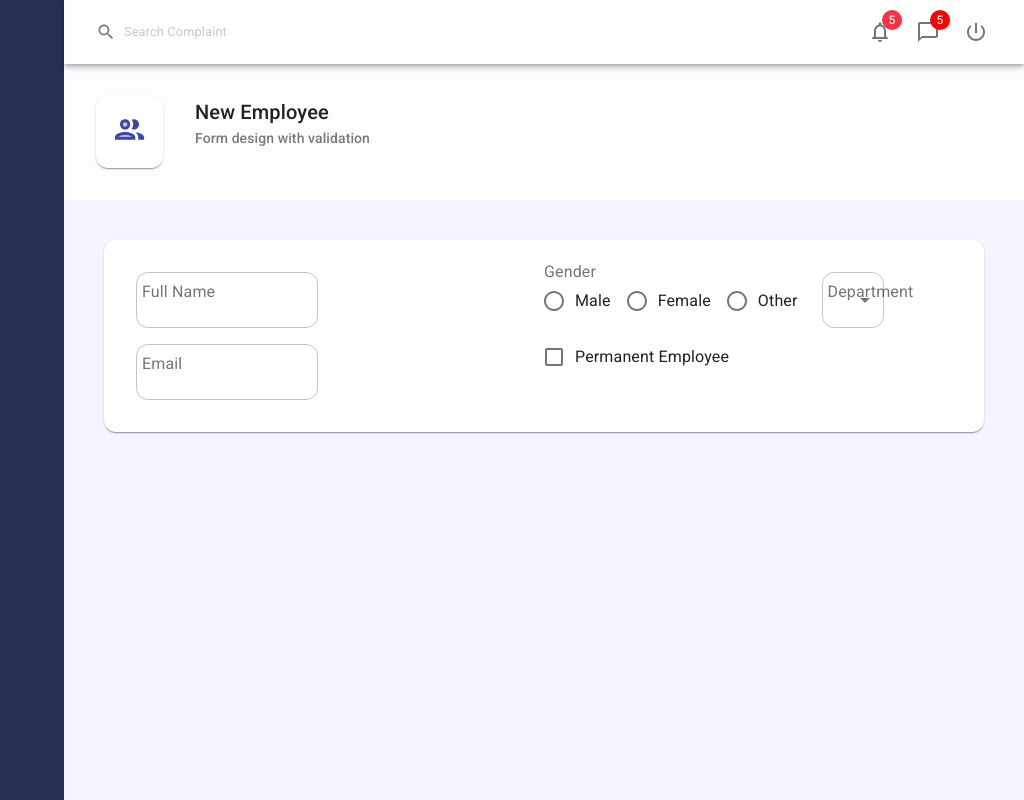
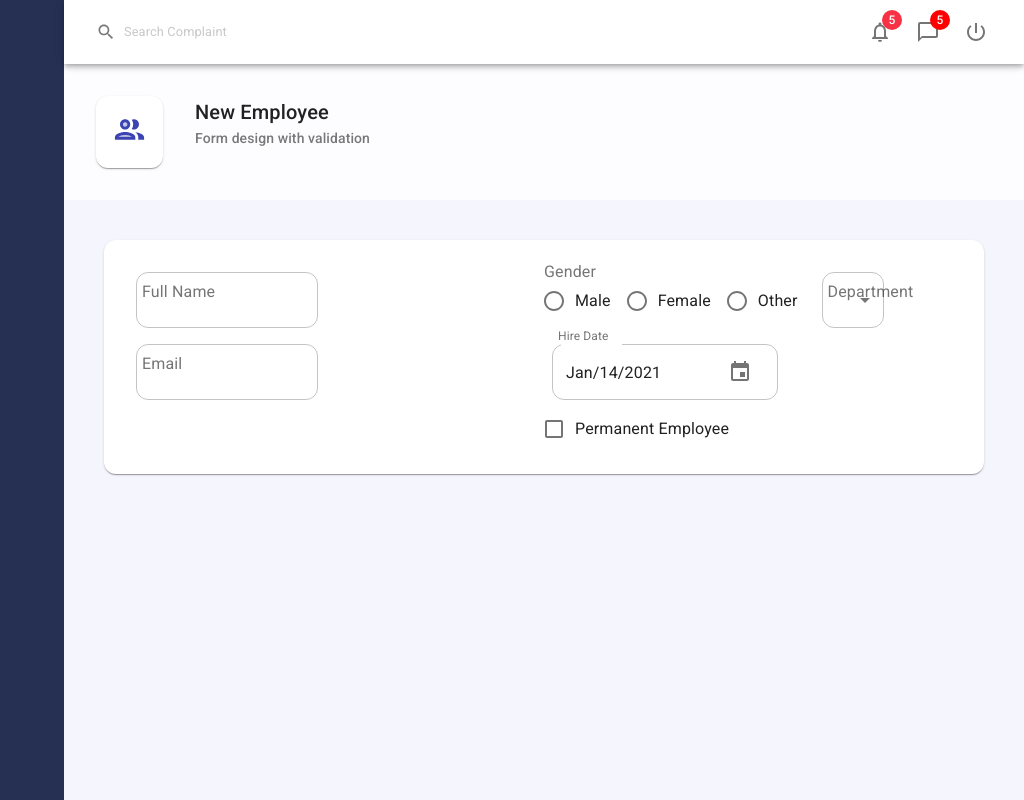
Before and after one commit to ayvicky/demo-material-ui-complete, a React (Create React App) app: page / in a window 1280 px wide. Shown: the whole page, without its empty margins (256-1280 px from the left). Built offline with nearby package versions, Linux system fonts and the light colour scheme.

Commit message:
added reuseable datepicker component

```diff
--- a/src/components/controls/Checkbox.js
+++ b/src/components/controls/Checkbox.js
@@ -10,6 +10,7 @@
             name, value
         }
     })
+
     return (
         <FormControl>
             <FormControlLabel
--- a/src/components/controls/Controls.js
+++ b/src/components/controls/Controls.js
@@ -2,10 +2,12 @@
 import RadioGroup from './RadioGroup';
 import Select from './Select';
 import Checkbox from './Checkbox';
+import DatePicker from './DatePicker';
 
 export const Controls = {
     Input,
     RadioGroup,
     Select,
-    Checkbox
+    Checkbox,
+    DatePicker
 }
--- /dev/null
+++ b/src/components/controls/DatePicker.js
@@ -0,0 +1,27 @@
+import React from 'react'
+
+import { KeyboardDatePicker, MuiPickersUtilsProvider } from '@material-ui/pickers'
+import DateFnsUtils from '@date-io/date-fns';
+
+export default function DatePicker(props) {
+    const {name, label, value, onChange} = props;
+
+    const convertToDefEventPara = (name, value) => ({
+        target: {
+            name, value
+        }
+    })
+
+
+    return (
+        <MuiPickersUtilsProvider utils={DateFnsUtils}>
+            <KeyboardDatePicker disableToolbar variant='inline' inputVariant='outlined'
+                label={label}
+                format='MMM/dd/yyy'
+                name={name}
+                value={value}
+                onChange={date => onChange(convertToDefEventPara(name, date))}
+                />
+        </MuiPickersUtilsProvider>
+    )
+}
--- a/src/pages/Employees/Employeeform.js
+++ b/src/pages/Employees/Employeeform.js
@@ -6,6 +6,7 @@
 import { Controls } from '../../components/controls/Controls';
 
 import * as employeeService from '../../services/employeeService';
+import DatePicker from '../../components/controls/DatePicker';
 
 const genderItems = [
     {id: 'male', title: 'Male'},
@@ -69,6 +70,12 @@
                             onChange={handleInputChange}
                             options={employeeService.getDepartmentCollection()}
                             />
+                        <DatePicker
+                            name='hireDate'
+                            label='Hire Date'
+                            value={values.hireDate}
+                            onChange={handleInputChange}
+                            />
                         <Controls.Checkbox
                             name='isPermanent'
                             label='Permanent Employee'
```
Also changed, not shown: 1 other file (tests, documents, lock files or other folders).
